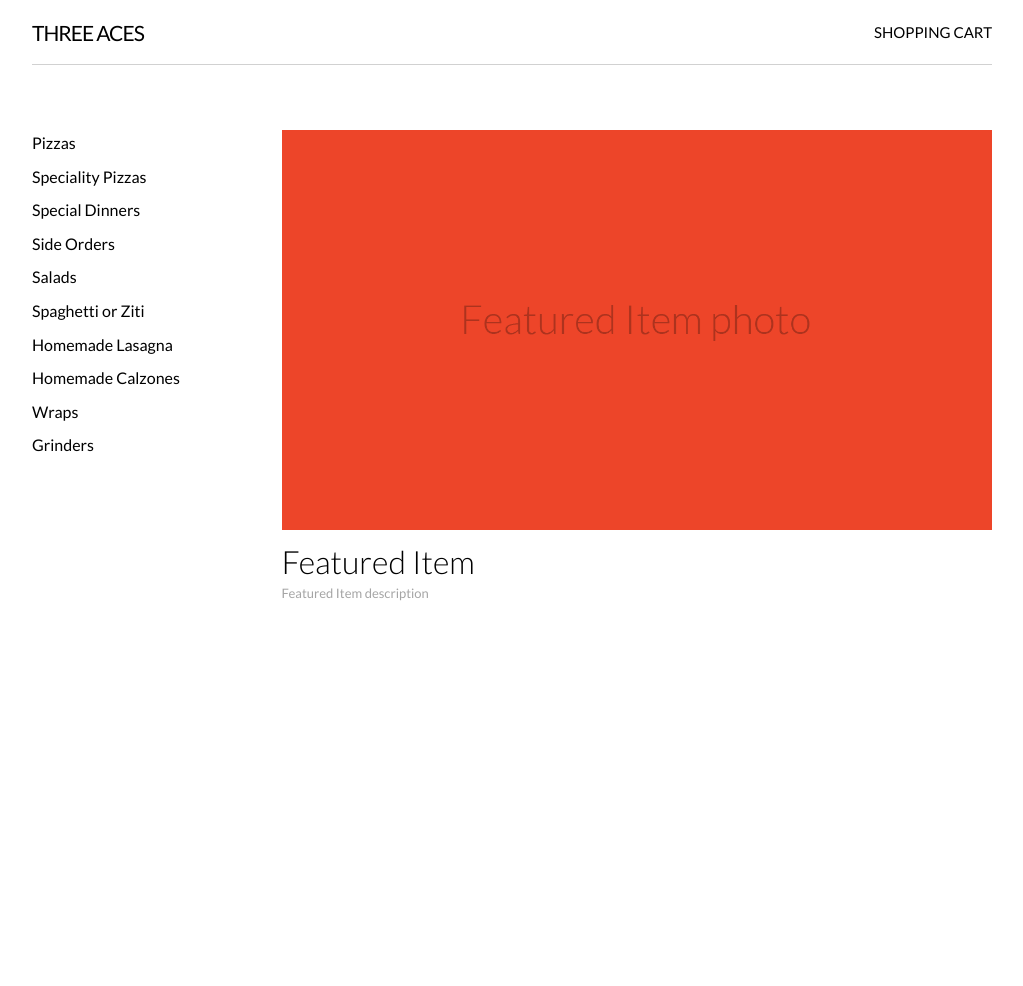
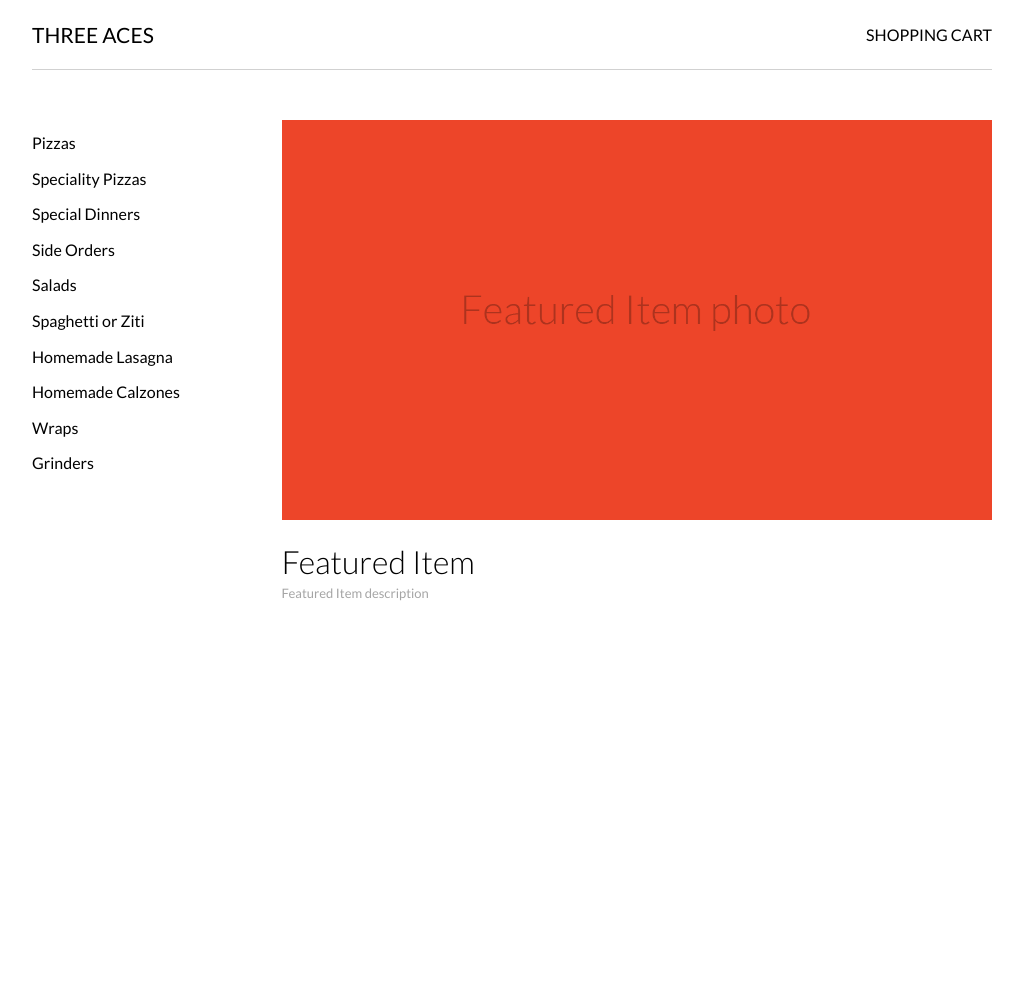
Before and after one commit to nelsonreitz/pizzaml, a PHP site: page / in a window 1280 px wide. Shown: the whole page, without its empty margins (128-1151 px from the left). Before the commit the page ends 601 px from the top, so only its background shows below. Run offline with PHP 8.4, Linux system fonts and the light colour scheme.

Commit message:
Minor esthetic tweaks

```diff
--- a/public/css/style.css
+++ b/public/css/style.css
@@ -12,7 +12,7 @@ html, body {
 
 body {
     font-family: "Lato", "HelveticaNeue", "Helvetica Neue", Helvetica, Arial, sans-serif;
-    padding-top: 130px;
+    padding-top: 120px;
     overflow-y: scroll;
 }
 
@@ -38,12 +38,12 @@ th, td {
 
 .header {
     background-color: white;
-    height: 65px;
+    height: 70px;
     width: 100%;
     position: fixed;
     z-index: 999;
     top: 0;
-    margin-bottom: 65px;
+    margin-bottom: 50px;
 }
 
 .header .container {
@@ -57,20 +57,17 @@ th, td {
     display: block;
     height: 100%;
     font-size: 21px;
-    line-height: 25px;
+    line-height: 30px;
     font-weight: 400;
     text-transform: uppercase;
     padding: 20px 0;
+    letter-spacing: 0;
 }
 
 .cartlink {
     position: absolute;
     right: 0;
-    font-size: 15px;
-}
-
-a.cartlink:hover {
-    color: #ed4529;
+    font-size: 16px;
 }
 
 /* Navigation */
@@ -78,6 +75,7 @@ a.cartlink:hover {
 .navigation {
     position: fixed;
     width: 12.67% !important; /* equals 22% of container */
+    margin-top: 10px;
 }
 
 .navigation ul {
@@ -87,7 +85,7 @@ a.cartlink:hover {
 
 .navigation li {
     font-size: 16px;
-    margin-bottom: 8px;
+    margin-bottom: 10px;
 }
 
 .navigation a:hover {
@@ -147,6 +145,7 @@ a.cartlink:hover {
 
 .featured-item-photo {
     width: 100%;
+    margin-bottom: 10px;
 }
 
 /* Item */
@@ -154,7 +153,7 @@ a.cartlink:hover {
 .item {
     border-top: 1px solid #e8e8e8;
     border-bottom: 1px solid #e8e8e8;
-    margin-bottom: 20px;
+    margin-bottom: 30px;
     height: 160px;
     position: relative;
     padding: 12px 12px 12px 0;
@@ -193,7 +192,7 @@ a.cartlink:hover {
     margin: 0;
     position: absolute;
     bottom: 0;
-    width: 100px;
+    width: 105px;
     text-transform: capitalize;
 }
 
@@ -204,7 +203,8 @@ ul.item-prices {
 .item-prices li {
     margin: 0;
     font-size: 16px;
-    line-height: 20px;
+    line-height: 16px;
+    margin-top: 4px;
 }
 
 .sizeprice {
@@ -253,9 +253,13 @@ input[type="number"]::-webkit-outer-spin-button {
 
 /* Cart */
 
+.cart {
+    padding-top: 30px;
+}
+
 .cart table {
     width: 100%;
-    margin-bottom: 65px;
+    margin-bottom: 30px;
 }
 
 .cart-size {
```
